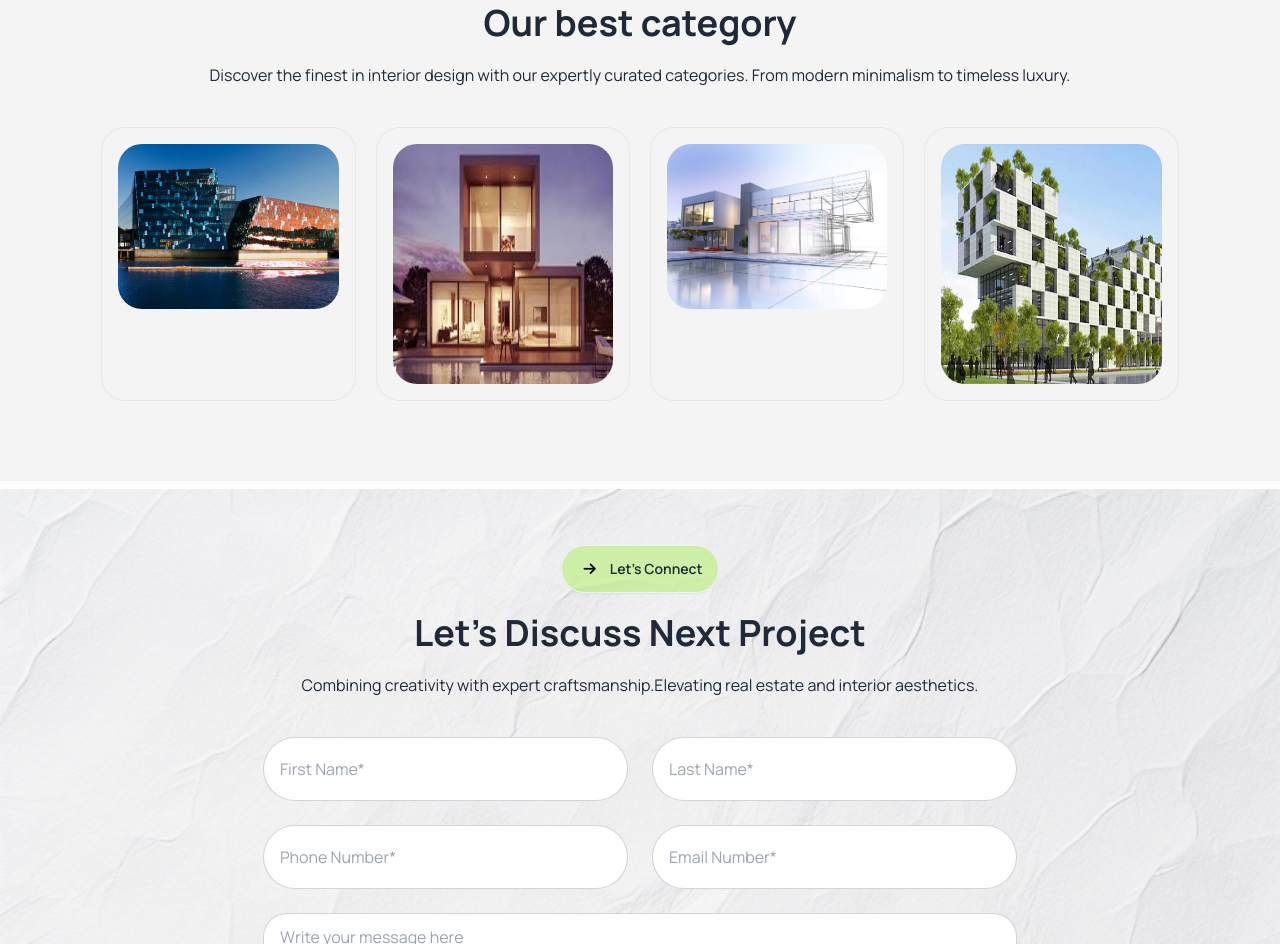
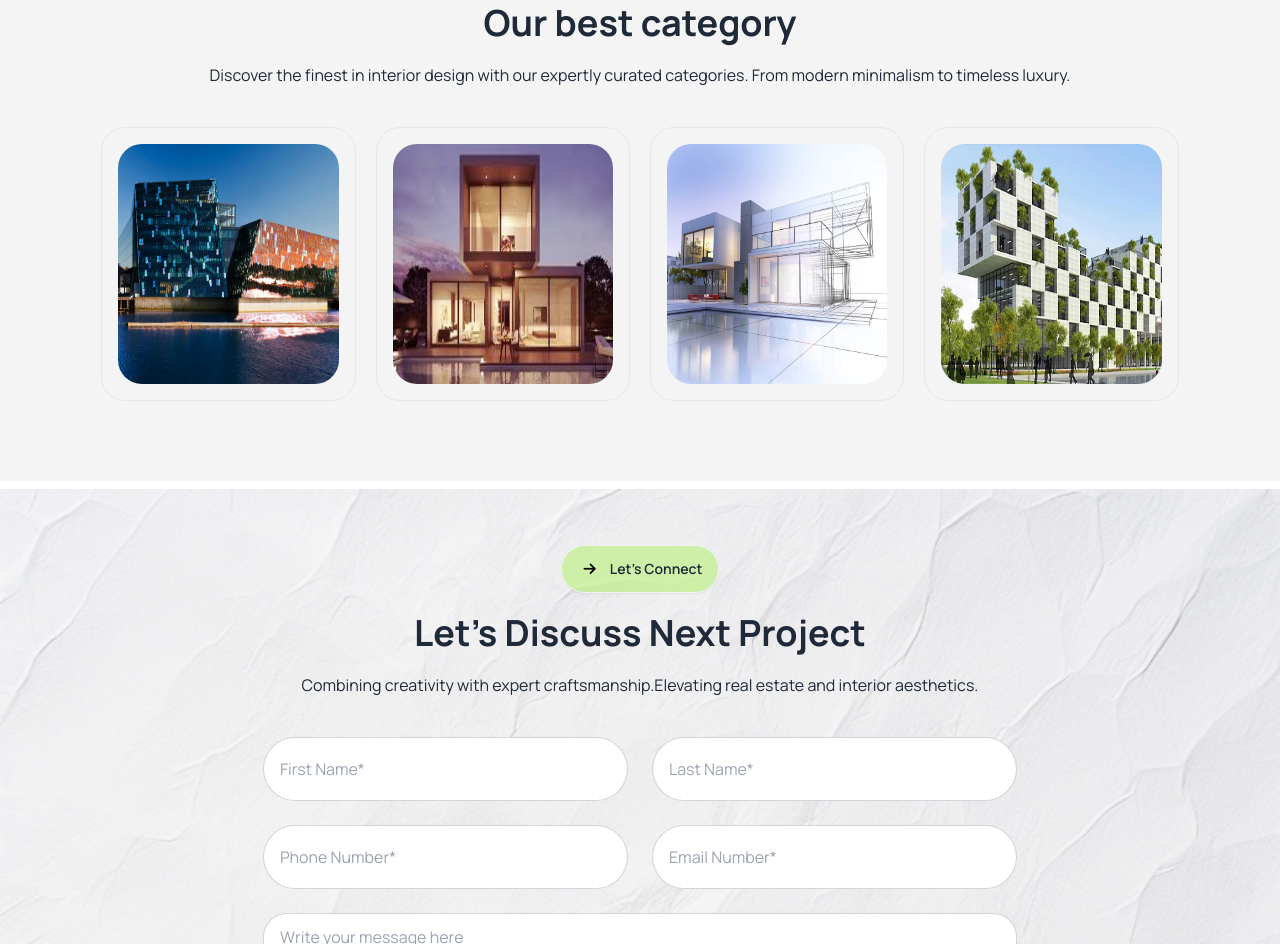
Before and after one commit to sifat7890/assignment-3, a plain HTML site: page index.html in a window 1280 px wide. Shown: the part 3508-4452 px from the top of the page. Drawn offline with nearby package versions, Linux system fonts and the light colour scheme.

Commit message:
all section html and tailwind css recheck

```diff
--- a/index.html
+++ b/index.html
@@ -358,7 +358,7 @@
                     <div class=" lg:grid lg:grid-cols-4 lg:gap-5 space-y-5 lg:space-y-0 ">
                         <div class="group relative overflow-hidden rounded-3xl p-3 lg:p-4 border border-gray-200">
                             <div class="">
-                                <img class="w-[100%] rounded-3xl transform transition-transform duration-1000 group-hover:scale-125"
+                                <img class="w-[100%] h-48 lg:h-60 rounded-3xl transform transition-transform duration-1000 group-hover:scale-125"
                                     src="images/ig1.png" alt="">
                             </div>
                             <div class="absolute inset-0 bg-black bg-opacity-55 flex items-center justify-center opacity-0 group-hover:opacity-100 transition-opacity
@@ -386,7 +386,7 @@
                         </div>
                         <div class="group relative overflow-hidden rounded-3xl p-3 lg:p-4 border border-gray-200">
                             <div class="">
-                                <img class="rounded-3xl transform transition-transform duration-1000 group-hover:scale-125 w-[100%]"
+                                <img class="rounded-3xl transform transition-transform duration-1000 group-hover:scale-125 w-[100%] h-48 lg:h-60 "
                                     src="images/ig3.png" alt="">
                             </div>
                             <div class="absolute inset-0 bg-black bg-opacity-55 flex items-center justify-center opacity-0 group-hover:opacity-100 transition-opacity
@@ -400,7 +400,7 @@
                         </div>
                         <div class="group relative overflow-hidden rounded-3xl p-3 lg:p-4 border border-gray-200">
                             <div class="">
-                                <img class="rounded-3xl transform transition-transform duration-1000 group-hover:scale-125 w-[100%] h-48 lg:h-60"
+                                <img class="rounded-3xl transform transition-transform duration-1000 group-hover:scale-125 w-[100%] h-48 lg:h-60 "
                                     src="images/ig4.png" alt="">
                             </div>
                             <div class="absolute inset-0 bg-black bg-opacity-55 flex items-center justify-center opacity-0 group-hover:opacity-100 transition-opacity
```
